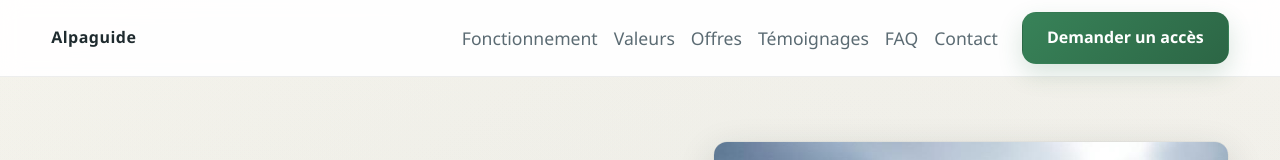
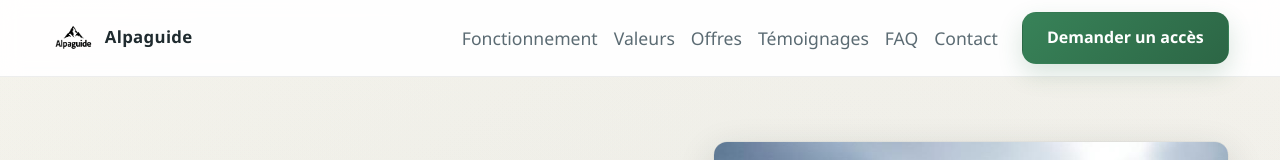
Before and after one commit to Alyaesub/landing-alpaguideV2, a plain HTML site: page index.html in a window 1280 px wide. Shown: the top 160 px of the page. Drawn offline with Linux system fonts and the light colour scheme.

Commit message:
add logo et asset

```diff
--- a/index.html
+++ b/index.html
@@ -14,10 +14,13 @@
   <link rel="stylesheet" href="style/styles.css">
 </head>
 <body>
-  <a class="skip-link" href="#hero">Passer au contenu principal</a>
   <header class="header" id="top">
     <div class="container header__inner">
-      <a class="logo" href="#top" aria-label="Accueil Alpaguide">Alpaguide</a>
+      <a class="logo" href="#top" aria-label="Accueil Alpaguide">
+        <img src="Asset%20visu/logo2.png" class="logo__mark" alt="" loading="lazy" />
+        <span class="logo__text">Alpaguide</span>
+      </a>
+
       <button class="nav__toggle" aria-expanded="false" aria-controls="primary-nav" aria-label="Ouvrir le menu">
         <span class="nav__toggle-line" aria-hidden="true"></span>
         <span class="nav__toggle-line" aria-hidden="true"></span>
--- a/style/styles.scss
+++ b/style/styles.scss
@@ -187,8 +187,26 @@ textarea {
 }
 
 .logo {
+  display: inline-flex;
+  align-items: center;
+  gap: 0.6rem;
   font-weight: 700;
   letter-spacing: 0.03em;
+  color: #1f2b2f;
+}
+
+.logo__mark {
+  width: 34px;
+  height: 34px;
+  flex-shrink: 0;
+  display: block;
+  object-fit: contain;
+  border-radius: 0;
+}
+
+.logo__text {
+  font-size: 1.05rem;
+  letter-spacing: 0.02em;
 }
 
 .nav {
```
Also changed, not shown: Asset visu/Design sans titre.png (added), Asset visu/IMG_3197.JPG (added), Asset visu/logo.png (added), Asset visu/logo2.png (added), style/styles.css.
